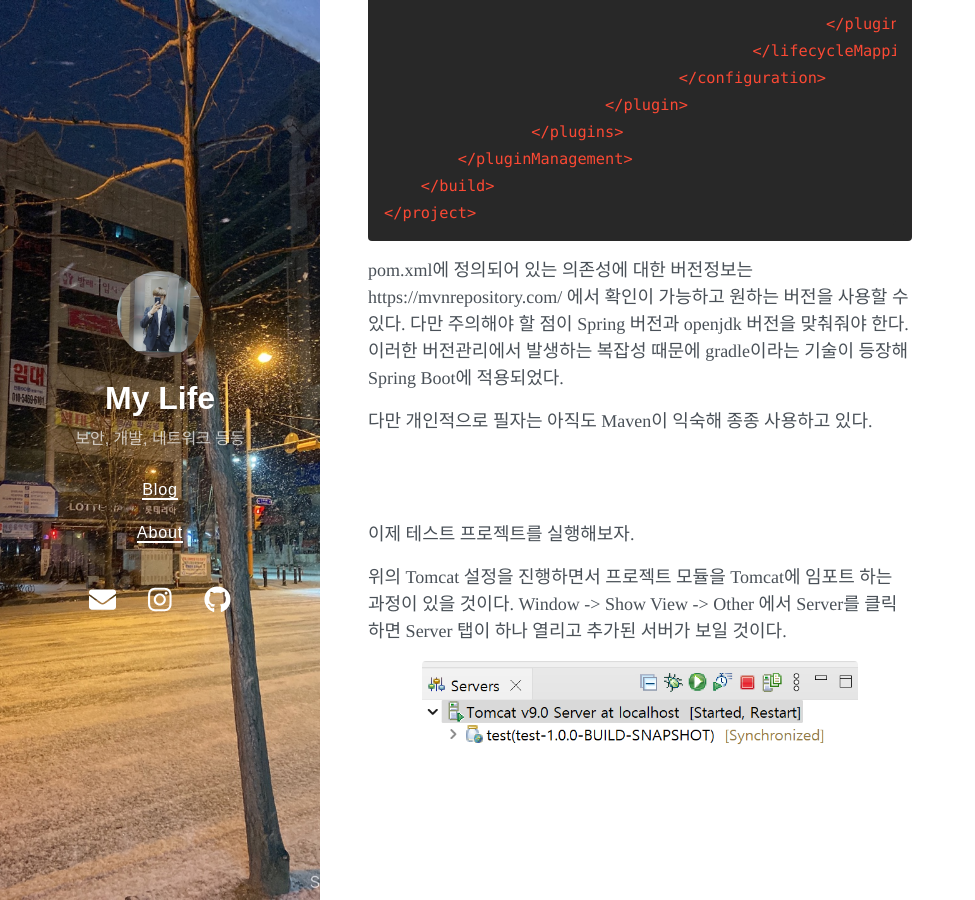
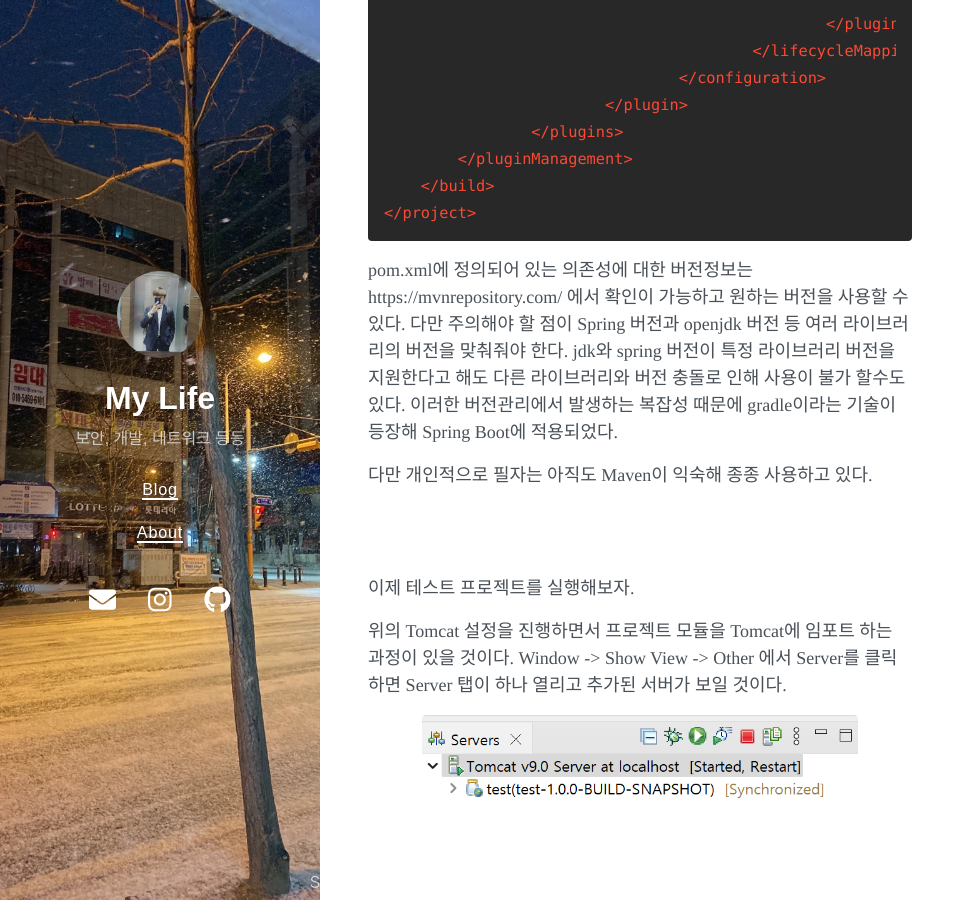
Before and after one commit to dig06161/dig06161.github.io, a Jekyll site: the page built from _posts/2022-03-28-make-spring-project.md, in a window 1280 px wide and 900 px high, scrolled down 16233 px. Shown: the whole window, without its empty margins (0-975 px from the left). Built offline with Jekyll 4.4.1, drawn with Linux system fonts in a browser that asks for light colours; nearby versions of some CDN libraries; comment, search, counter and statistics services are not loaded.

Commit message:
ㅁㅇㄹ

````diff
--- a/_posts/2022-03-28-make-spring-project.md
+++ b/_posts/2022-03-28-make-spring-project.md
@@ -485,7 +485,7 @@ view -> home.jsp는 servlet-context.xml에서 설정한것 같이, 컨트롤러
 </project>
 ```
 
-pom.xml에 정의되어 있는 의존성에 대한 버전정보는 https://mvnrepository.com/ 에서 확인이 가능하고 원하는 버전을 사용할 수 있다. 다만 주의해야 할 점이 Spring 버전과 openjdk 버전을 맞춰줘야 한다. 이러한 버전관리에서 발생하는 복잡성 때문에 gradle이라는 기술이 등장해 Spring Boot에 적용되었다.
+pom.xml에 정의되어 있는 의존성에 대한 버전정보는 https://mvnrepository.com/ 에서 확인이 가능하고 원하는 버전을 사용할 수 있다. 다만 주의해야 할 점이 Spring 버전과 openjdk 버전 등 여러 라이브러리의 버전을 맞춰줘야 한다. jdk와 spring 버전이 특정 라이브러리 버전을 지원한다고 해도 다른 라이브러리와 버전 충돌로 인해 사용이 불가 할수도 있다. 이러한 버전관리에서 발생하는 복잡성 때문에 gradle이라는 기술이 등장해 Spring Boot에 적용되었다.
 
 다만 개인적으로 필자는 아직도 Maven이 익숙해 종종 사용하고 있다.
 
````
